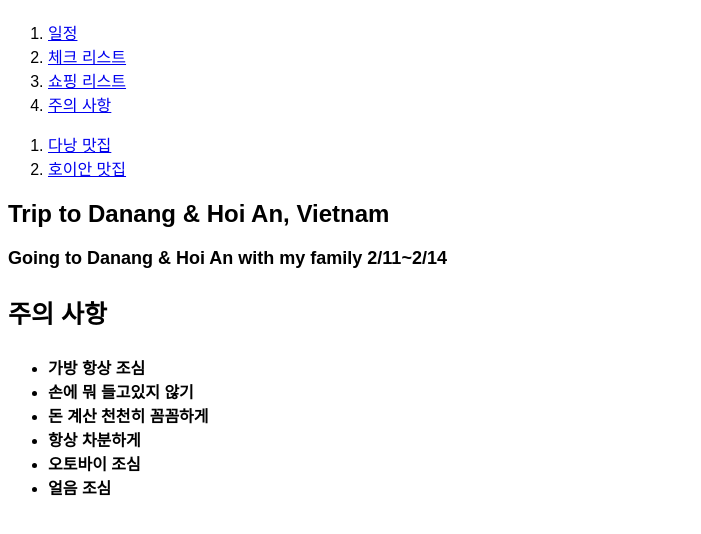
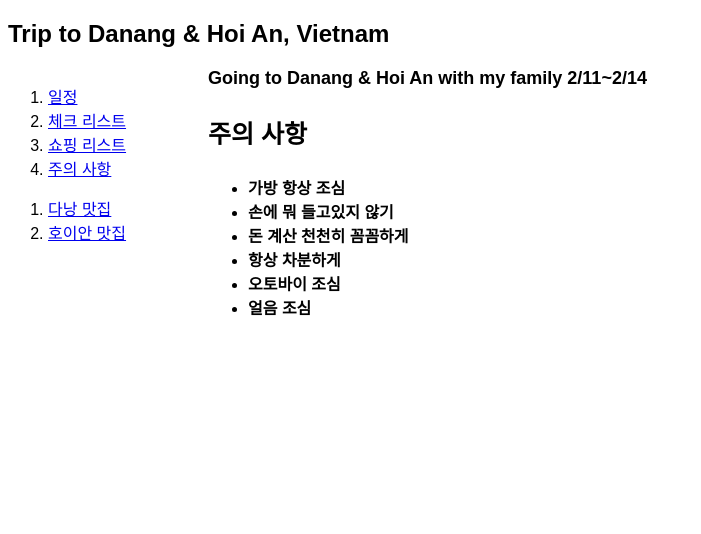
Before and after one commit to ebbbi/prac, a plain HTML site: page caution.html in a window 1280 px wide. Shown: the part 60-594 px from the top of the page, without its empty margins (0-701 px from the left). Drawn offline with Linux system fonts and the light colour scheme.

Commit message:
Update caution.html

```diff
--- a/caution.html
+++ b/caution.html
@@ -1,11 +1,26 @@
 <!doctype html>
 <html>
 <head>
-  <title>Eunbi's Trip Diary-caution</title>
+  <title>Eunbi's Trip Diary</title>
   <meta charset="utf-8">
+  <style type="text/css">
+  div#s_left {
+  width:200px;
+  height: 600px;
+  float:left;
+  }
+  #contents {
+  width:700px;
+  height: 600px;
+  float:left;
+  }
+</style>
 </head>
 <body style="font-family: 'S-Core Dream 3', Arial;">
   <h1><a href="index.html">Eunbi's Trip Diary</a></h1>
+  <h2>Trip to Danang & Hoi An, Vietnam</h2>
+  <b style="font-size:18px">Going to Danang & Hoi An with my family 2/11~2/14</b>
+  <div id="s_left">
     <ol>
       <li><a href="itinerary.html">일정</a></li>
       <li><a href="check.html">체크 리스트</a></li>
@@ -15,10 +30,8 @@
     <ol>
       <li><a href="danang.html">다낭 맛집</a></li>
       <li><a href="hoian.html">호이안 맛집</a></li>
-  </ol>
-  <h2>Trip to Danang & Hoi An, Vietnam</h2>
-  <b style="font-size:18px">Going to Danang & Hoi An with my family 2/11~2/14</b>
-  <h3 style="font-size:25px">주의 사항</h3>
+    </ol></div>
+    <div id="contents"><h3 style="font-size:25px">주의 사항</h3>
     <ul>
       <li><strong>가방 항상 조심</strong></li>
       <li><strong>손에 뭐 들고있지 않기</strong></li>
@@ -26,6 +39,7 @@
       <li><strong>항상 차분하게</strong></li>
       <li><strong>오토바이 조심</strong></li>
       <li><strong>얼음 조심</strong></li>
-  </ul>
+    </ul></div>
+
 </body>
 </html>
```
Lines whose indentation alone changed are shown as unchanged.
